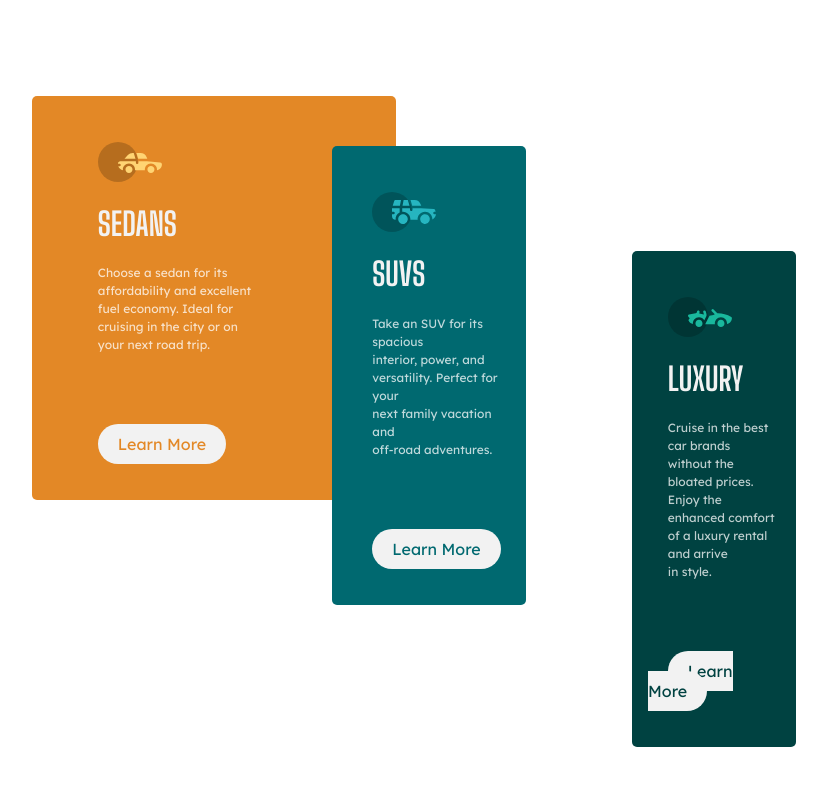
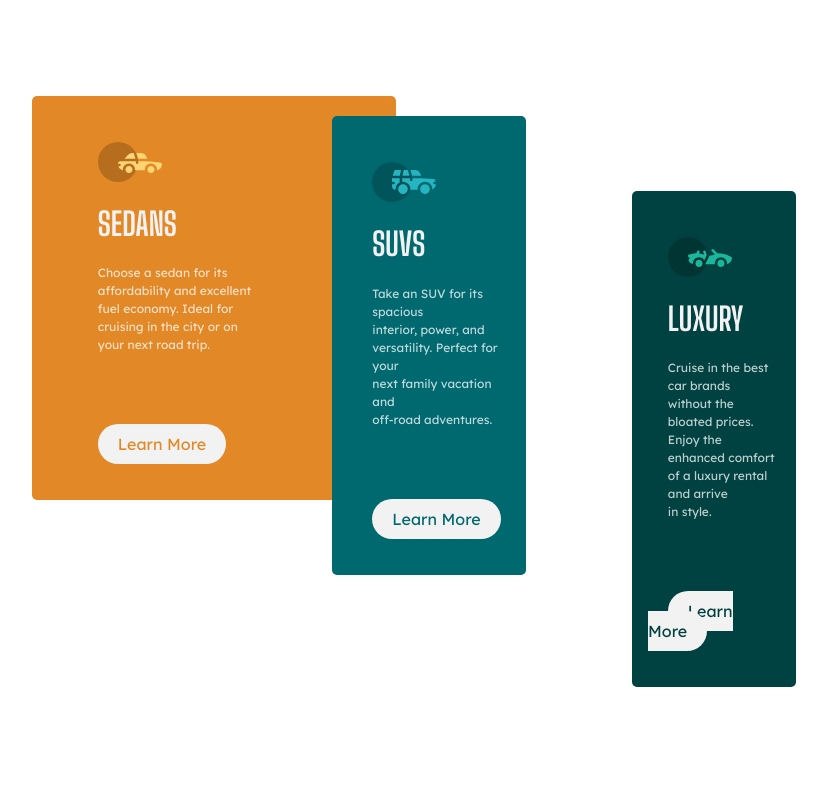
Before and after one commit to Aditya798-create/3-column-card-component, a plain HTML site: page index.html in a window 1280 px wide. Shown: the whole page, without its empty margins (176-1003 px from the left). Drawn offline with Linux system fonts and the light colour scheme; files whose address does not match are found by name.

Commit message:
Update style.css

```diff
--- a/style.css
+++ b/style.css
@@ -53,7 +53,7 @@
     margin: 6rem;
     margin-left: 500px;
     margin-right: 570px;
-    margin-top: -450px;
+    margin-top: -480px;
     border-radius: 5px;
 }
 
@@ -101,7 +101,7 @@
     margin: 6rem;
     margin-left: 800px;
     margin-right: 300px;
-    margin-top: -450px;
+    margin-top: -480px;
     border-radius: 5px;
 }
 
```
